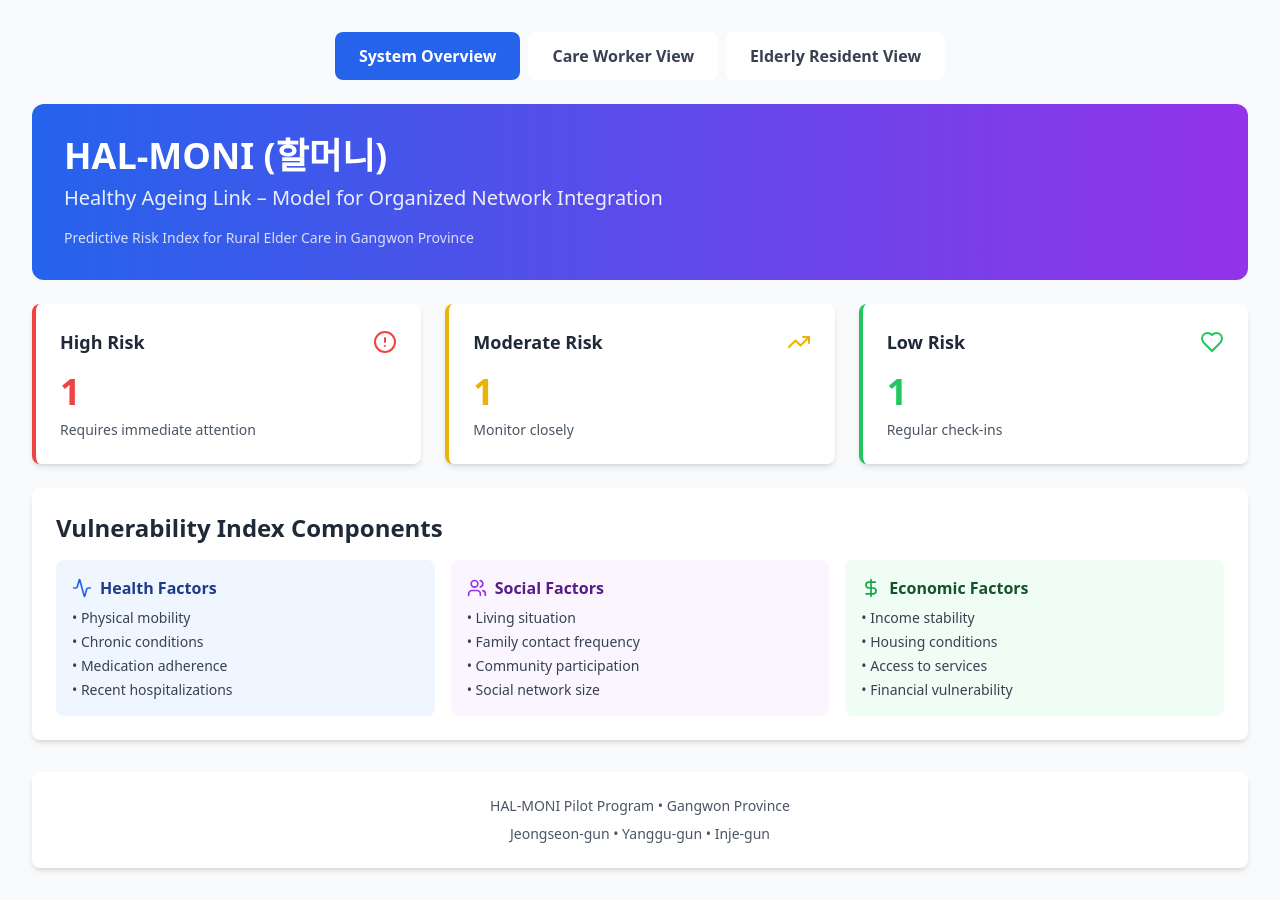
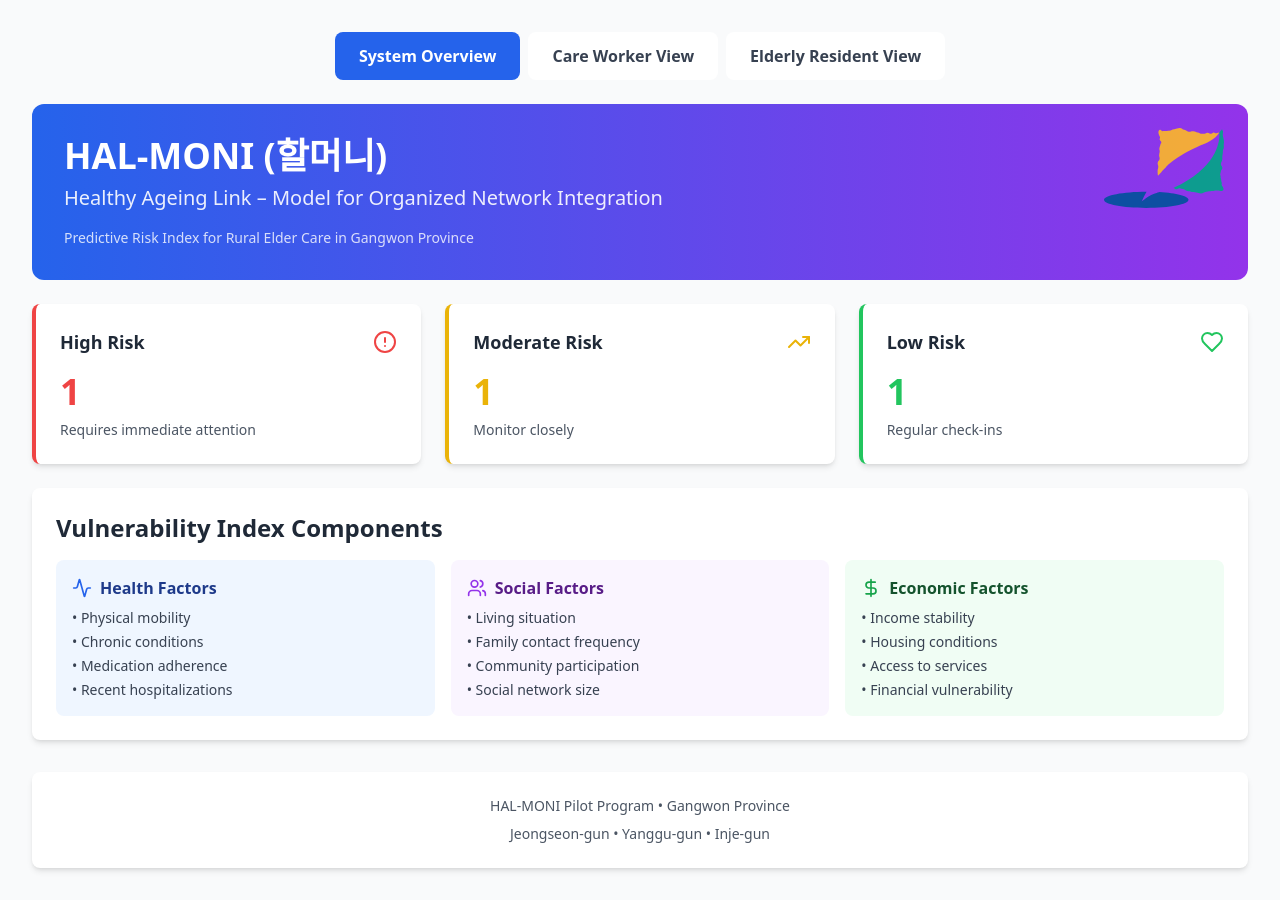
Before and after one commit to ellina-ka/halmoni, a React (Vite) app: page / in a window 1280 px wide. Built offline with nearby package versions, Linux system fonts and the light colour scheme.

Commit message:
Add logo and enhance styling in OverviewView
Updated OverviewView component to include a logo and adjusted styling.

```diff
--- a/src/pages/HalmoniRiskIndex.tsx
+++ b/src/pages/HalmoniRiskIndex.tsx
@@ -106,13 +106,24 @@ const HalmoniRiskIndex: React.FC = () => {
     }
   };
 
-  const OverviewView: React.FC = () => (
+const OverviewView = () => (
+    <div className="space-y-6">
+      {/* Added 'relative' class here to position the logo inside */}
+      <div className="relative bg-gradient-to-r from-blue-600 to-purple-600 text-white p-8 rounded-xl overflow-hidden">
 
-    <div className="space-y-6">
-      <div className="bg-gradient-to-r from-blue-600 to-purple-600 text-white p-8 rounded-xl">
-        <h1 className="text-4xl font-bold mb-2">HAL-MONI (할머니)</h1>
-        <p className="text-xl opacity-90">Healthy Ageing Link – Model for Organized Network Integration</p>
-        <p className="mt-4 text-sm opacity-80">Predictive Risk Index for Rural Elder Care in Gangwon Province</p>
+        {/* --- GANGWON LOGO ADDED HERE --- */}
+        <div className="absolute top-6 right-6">
+            <img
+              src="/halmoni/gangwon.svg"
+              alt="Gangwon-do"
+              className="h-16 md:h-20 w-auto opacity-90"
+            />
+        </div>
+        {/* ------------------------------- */}
+
+        <h1 className="text-4xl font-bold mb-2 relative z-10">HAL-MONI (할머니)</h1>
+        <p className="text-xl opacity-90 relative z-10">Healthy Ageing Link – Model for Organized Network Integration</p>
+        <p className="mt-4 text-sm opacity-80 relative z-10">Predictive Risk Index for Rural Elder Care in Gangwon Province</p>
       </div>
 
       <div className="grid grid-cols-1 md:grid-cols-3 gap-6">
```
